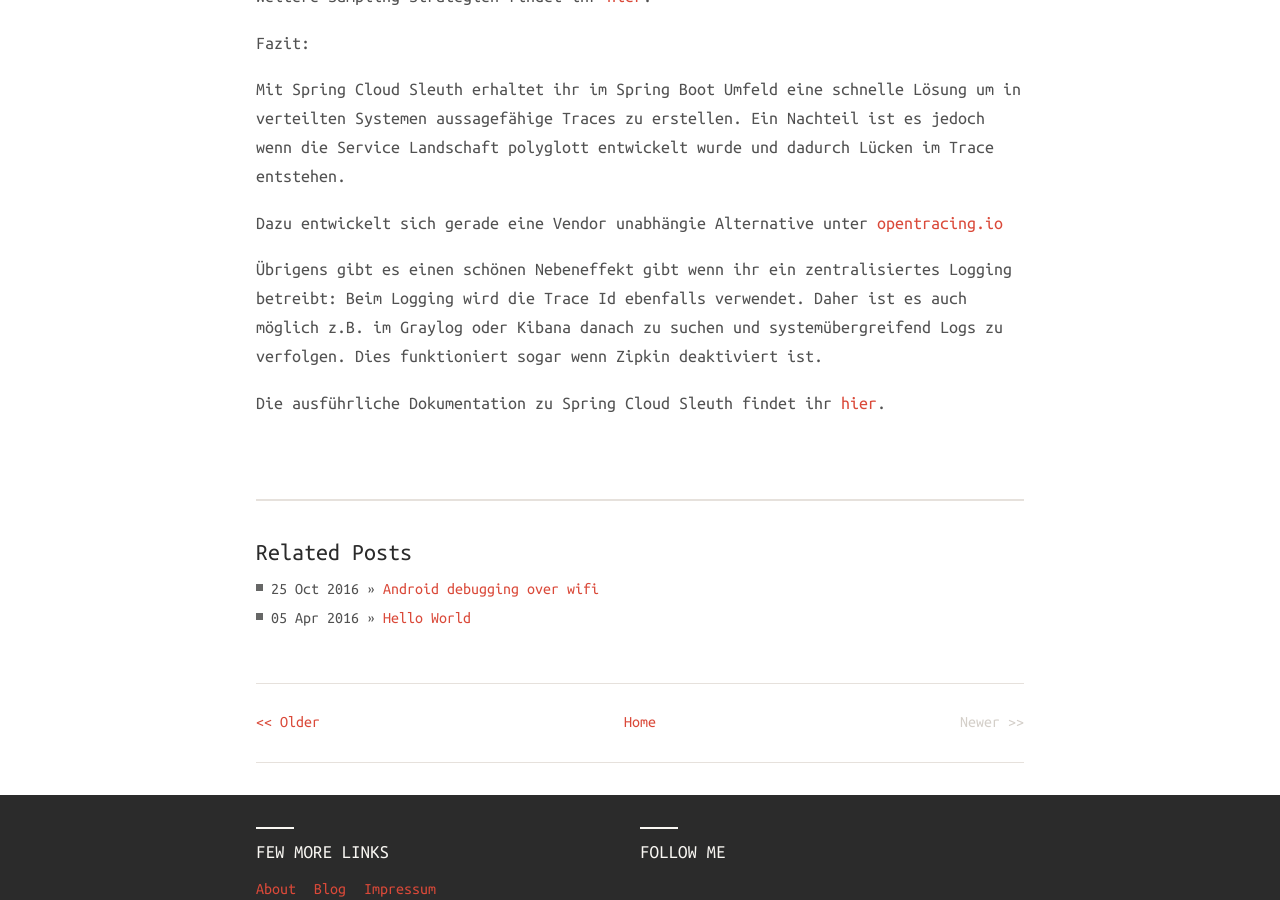
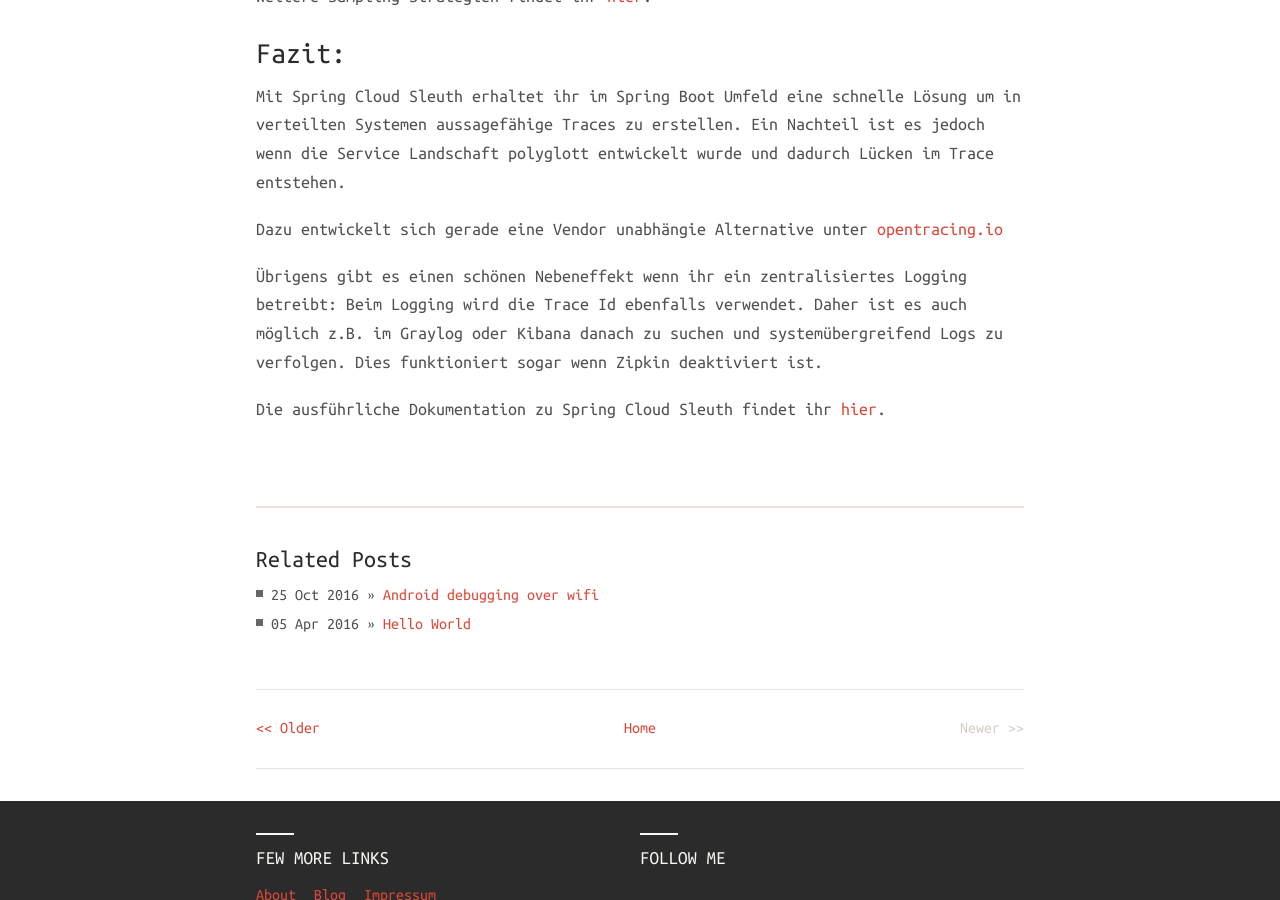
Before and after one commit to mothership-one/mothership-one.github.io, a Jekyll site: the page built from _posts/2016-11-04-microservices-tracing-with-sleuth-and-zipkin.markdown, in a window 1280 px wide and 900 px high, scrolled down 4128 px. Built offline with Jekyll 4.4.1, drawn with Linux system fonts in a browser that asks for light colours; nearby versions of some CDN libraries; comment, search, counter and statistics services are not loaded.

Commit message:
spell-correction

```diff
--- a/_posts/2016-11-04-microservices-tracing-with-sleuth-and-zipkin.markdown
+++ b/_posts/2016-11-04-microservices-tracing-with-sleuth-and-zipkin.markdown
@@ -136,7 +136,7 @@
 
 Dazu entwickelt sich gerade eine Vendor unabhängie Alternative unter [opentracing.io](http://opentracing.io/)
 
-Übrigens gibt es einen schönen Nebeneffekt gibt wenn ihr ein zentralisiertes Logging betreibt:
+Übrigens gibt es einen schönen Nebeneffekt wenn ihr ein zentralisiertes Logging betreibt:
 Beim Logging wird die Trace Id ebenfalls verwendet. Daher ist es auch möglich z.B.
 im Graylog oder Kibana danach zu suchen und systemübergreifend Logs zu verfolgen.
 Dies funktioniert sogar wenn Zipkin deaktiviert ist.
```
Also changed, not shown: other parts of _posts/2016-11-04-microservices-tracing-with-sleuth-and-zipkin.markdown (+1 -1 lines).
